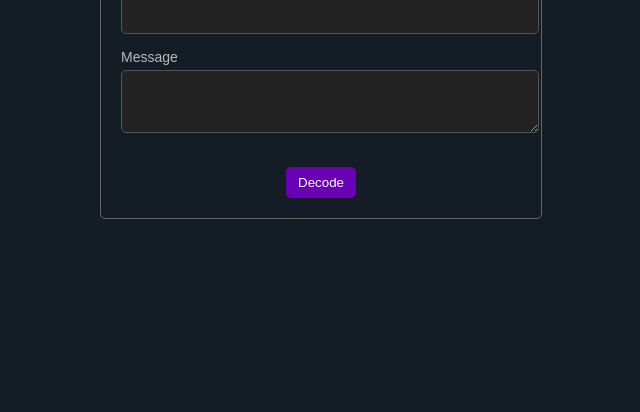
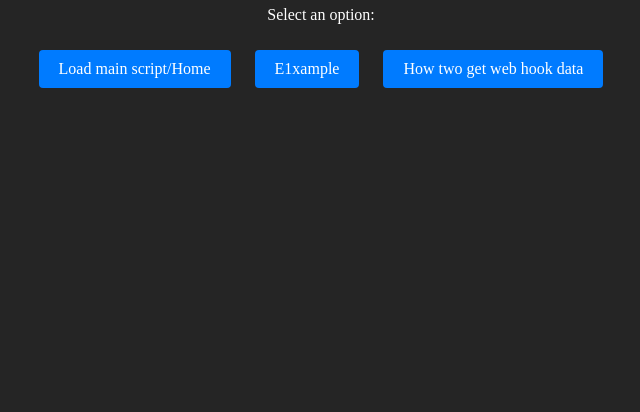
Before and after one commit to HttpAnimation/Lending-Decoder, a plain HTML site: page index.html in a window 1280 px wide. Shown: the part 388-800 px from the top of the page, without its empty margins (319-959 px from the left). Drawn offline with Linux system fonts and the light colour scheme.

Commit message:
new index

```diff
--- a/index.html
+++ b/index.html
@@ -1,140 +1,45 @@
 <!DOCTYPE html>
-<html lang="en">
+<html>
 <head>
-    <meta charset="UTF-8">
   <meta name="viewport" content="width=device-width, initial-scale=1.0">
-    <title>Lending Decoder</title>
+  <title>Lending - Home</title>
+  <link rel="stylesheet" href="styles.css">
   <style>
     body {
-            background-color: #141d26;
-            color: #fff;
-            font-family: Arial, sans-serif;
+      color: white;
+      background-color: #252525;
+      display: flex;
+      justify-content: center;
+      align-items: center;
+      height: 100vh;
+      margin: 0;
     }
-
-        .container {
-            max-width: 400px;
-            margin: 0 auto;
-            padding: 20px;
-            border: 1px solid #666;
-            border-radius: 5px;
-        }
-
-        .field {
-            margin-bottom: 15px;
-        }
-
-        .field label {
-            display: block;
-            font-size: 14px;
-            margin-bottom: 5px;
-            color: #b9b9b9;
-        }
-
-        .field input[type="text"],
-        .field input[type="email"],
-        .field input[type="tel"],
-        .field textarea {
-            width: 100%;
-            padding: 8px;
-            border: 1px solid #555;
-            border-radius: 5px;
-            background-color: #222;
-            color: #fff;
-            font-family: Arial, sans-serif;
-            font-size: 14px;
-            line-height: 1.6;
-            outline: none;
-            transition: border-color 0.3s ease-in-out;
-        }
-
-        .field input[type="text"]::placeholder,
-        .field input[type="email"]::placeholder,
-        .field input[type="tel"]::placeholder,
-        .field textarea::placeholder {
-            color: #b9b9b9;
-        }
-
-        .field input[type="text"]:focus,
-        .field input[type="email"]:focus,
-        .field input[type="tel"]:focus,
-        .field textarea:focus {
-            border-color: #6a00b5;
-        }
-
-        .field select {
-            width: 100%;
-            padding: 8px;
-            border: 1px solid #555;
-            border-radius: 5px;
-            background-color: #222;
-            color: #fff;
-        }
-
-        .decode-button {
+    .content {
       text-align: center;
     }
-
-        button {
-            margin-top: 15px;
-            padding: 8px 12px;
-            background-color: #6a00b5;
+    .button {
+      display: inline-block;
+      padding: 10px 20px;
+      margin: 10px;
+      background-color: #007bff;
+      color: white;
       border: none;
-            border-radius: 5px;
-            color: #fff;
+      border-radius: 4px;
       cursor: pointer;
+      text-decoration: none;
     }
-
-        button:hover {
-            background-color: #4b0082;
+    .button:hover {
+      background-color: #0069d9;
     }
   </style>
 </head>
 <body>
-    <div class="container">
-        <div class="field">
-            <label for="jsonInput">Paste your JSON data here</label>
-            <textarea id="jsonInput" placeholder="Paste your JSON data here"></textarea>
+  <div class="content">
+    <h1>Welcome to Lending!</h1>
+    <p>Select an option:</p>
+    <a href="main/index.html" class="button">Load main script/Home</a>
+    <a href="exp.html" class="button">E1xample</a>
+    <a href="How2GetData.html" class="button">How two get web hook data</a>
   </div>
-        <div class="field">
-            <label for="name">Name</label>
-            <input type="text" id="name" disabled>
-        </div>
-        <div class="field">
-            <label for="loan-type">Loan Type</label>
-            <input type="text" id="loan-type" disabled>
-        </div>
-        <div class="field">
-            <label for="phone-number">Phone Number</label>
-            <input type="tel" id="phone-number" disabled>
-        </div>
-        <div class="field">
-            <label for="email">Email</label>
-            <input type="email" id="email" disabled>
-        </div>
-        <div class="field">
-            <label for="message">Message</label>
-            <textarea id="message" disabled></textarea>
-        </div>
-        <div class="decode-button">
-            <button onclick="decodeJson()">Decode</button>
-        </div>
-    </div>
-
-    <script>
-        function decodeJson() {
-            const jsonData = document.getElementById('jsonInput').value.trim();
-            try {
-                const parsedData = JSON.parse(jsonData);
-
-                document.getElementById('name').value = parsedData['fields[name][value]'];
-                document.getElementById('loan-type').value = parsedData['fields[field_2fb49df][value]'];
-                document.getElementById('phone-number').value = parsedData['fields[field_5160f12][value]'];
-                document.getElementById('email').value = parsedData['fields[email][value]'];
-                document.getElementById('message').value = parsedData['fields[message][value]'];
-            } catch (error) {
-                alert('Error decoding JSON. Please make sure the JSON data is valid.');
-            }
-        }
-    </script>
 </body>
 </html>
```
Also changed, not shown: main/index.html (added, +140 -0 lines). Lines whose indentation alone changed are shown as unchanged.
